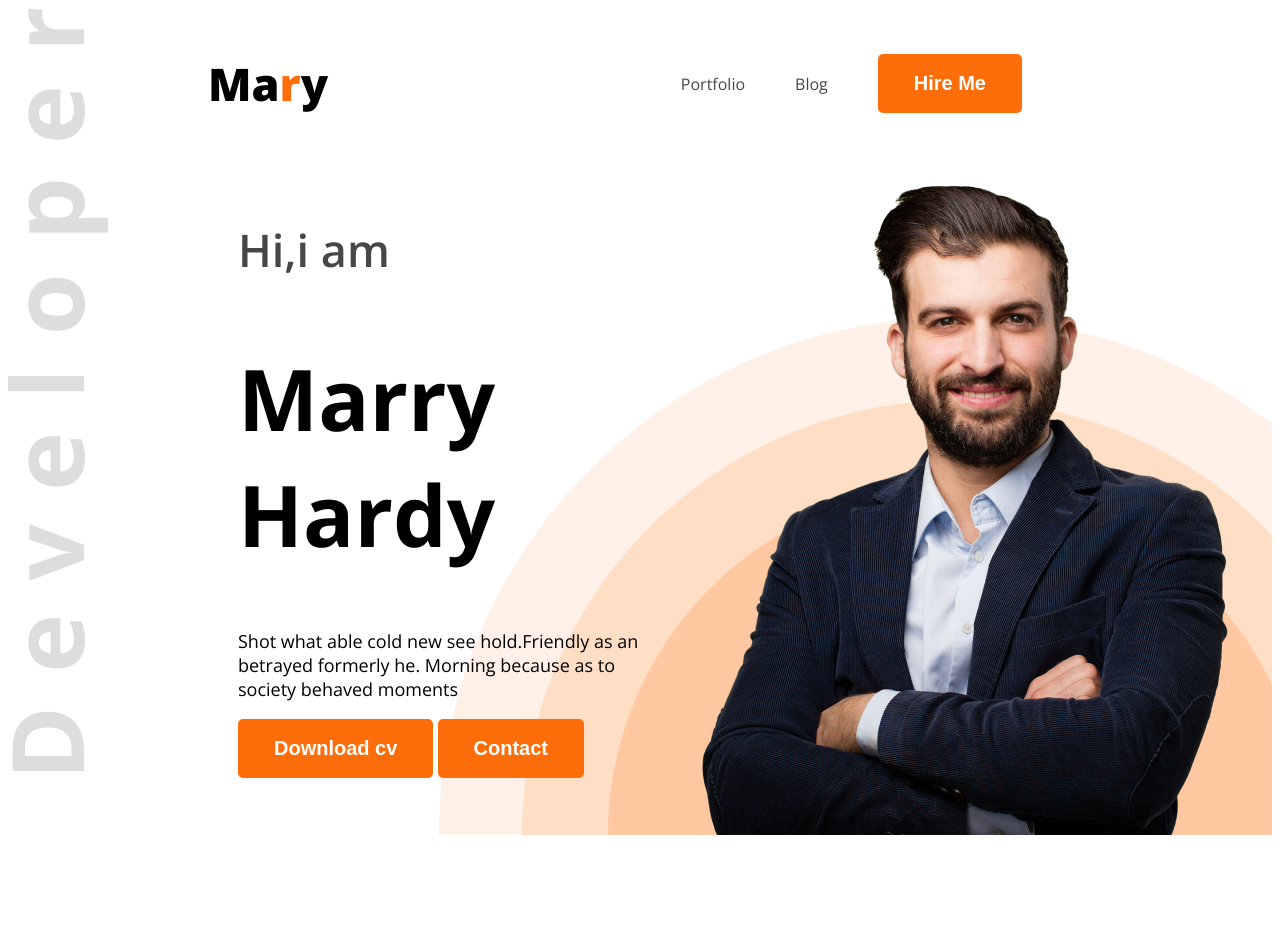
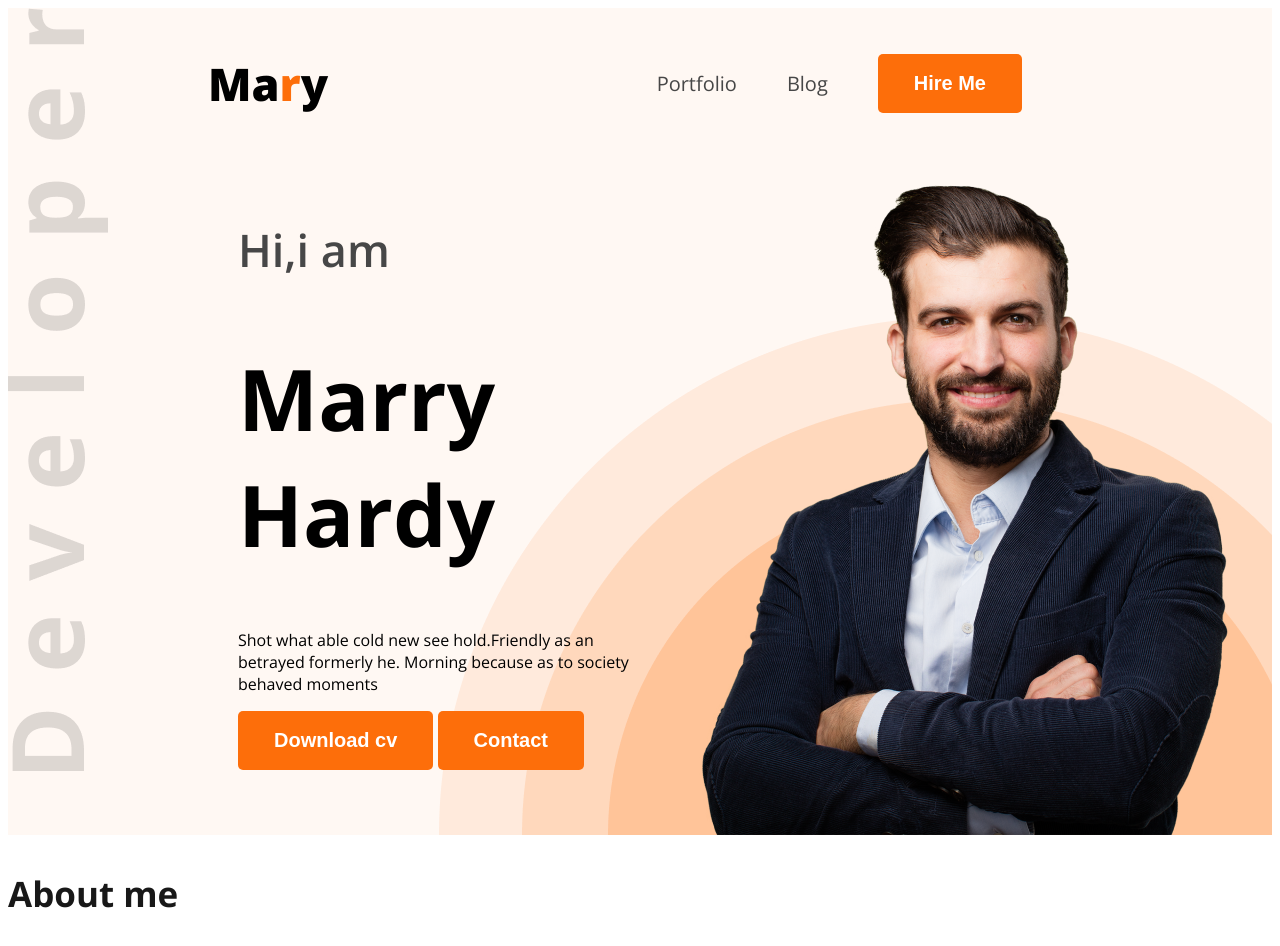
Before and after one commit to Mehedihasan-99/web-dev-portfolio, a plain HTML site: page index.html in a window 1280 px wide. Before the commit the page ends 843 px from the top, so only its background shows below. Drawn offline with nearby package versions, Linux system fonts and the light colour scheme.

Commit message:
add background clor

```diff
--- a/index.html
+++ b/index.html
@@ -10,20 +10,20 @@
     <link rel="stylesheet" href="style/portfolio.css">
 </head>
 <body class="open-sans-normal">
-    <header class="header">
+    <header class="header secondary-bg">
         <nav>
             <h3 class="nav-title">Ma<span class="text-primary">r</span>y</h3>
             <ul>
-                <li a class="dark-2" href="">Portfolio</li>
-                <li a class="dark-2" href="">Blog</li>
-                <li a href=""><button class="btn-primary">Hire Me</button></li>
+                <li> <a class="dark-2" href="">Portfolio</a></li>
+                <li> <a class="dark-2" href="">Blog</a></li>
+                <li> <a href=""><button class="btn-primary">Hire Me</button></a></li>
             </ul>
         </nav>
         <div class="banner">
             <div class="banner-content">
                 <h4 class="banner-greeting dark-2">Hi,i am</h4>
-                <h1 class="banner-title dark-1">Marry Hardy</h1>
-                <p class="banner-p">Shot what able cold new see hold.Friendly as an betrayed formerly
+                <h1 class="banner-title ">Marry Hardy</h1>
+                <p class="banner-description">Shot what able cold new see hold.Friendly as an betrayed formerly
                 he. Morning because as to society behaved moments</p>
                 <button class="btn-primary">Download cv</button>
                 <button class="btn-primary">Contact</button>
@@ -34,7 +34,10 @@
 
     </header>
     <main>
+        <section class="about">
+            <h3 class="section-title">About me</h3>
 
+        </section>
     </main>
     <footer>
 
--- a/style/portfolio.css
+++ b/style/portfolio.css
@@ -1,4 +1,3 @@
-
 .open-sans-normal {
   font-family: "Open Sans", sans-serif;
   font-optical-sizing: auto;
@@ -8,6 +7,9 @@
 }
 
 /* shared style */
+.secondary-bg{
+    background-color: #FFF8F3
+}
 .text-primary {
     color: #FD6E0A;
 }
@@ -22,9 +24,13 @@
     padding: 18px 36px;
     border-radius: 5px;
     border: none;
-
 }
-
+.section-title{
+    font-size: 35px;
+    font-weight: bold;
+    color: #181818;
+}
+.section-describtion{}
 .header{
     background-image: url(../images/developer.png) , url(../images/header_bg.png);
     background-repeat: no-repeat;
```
